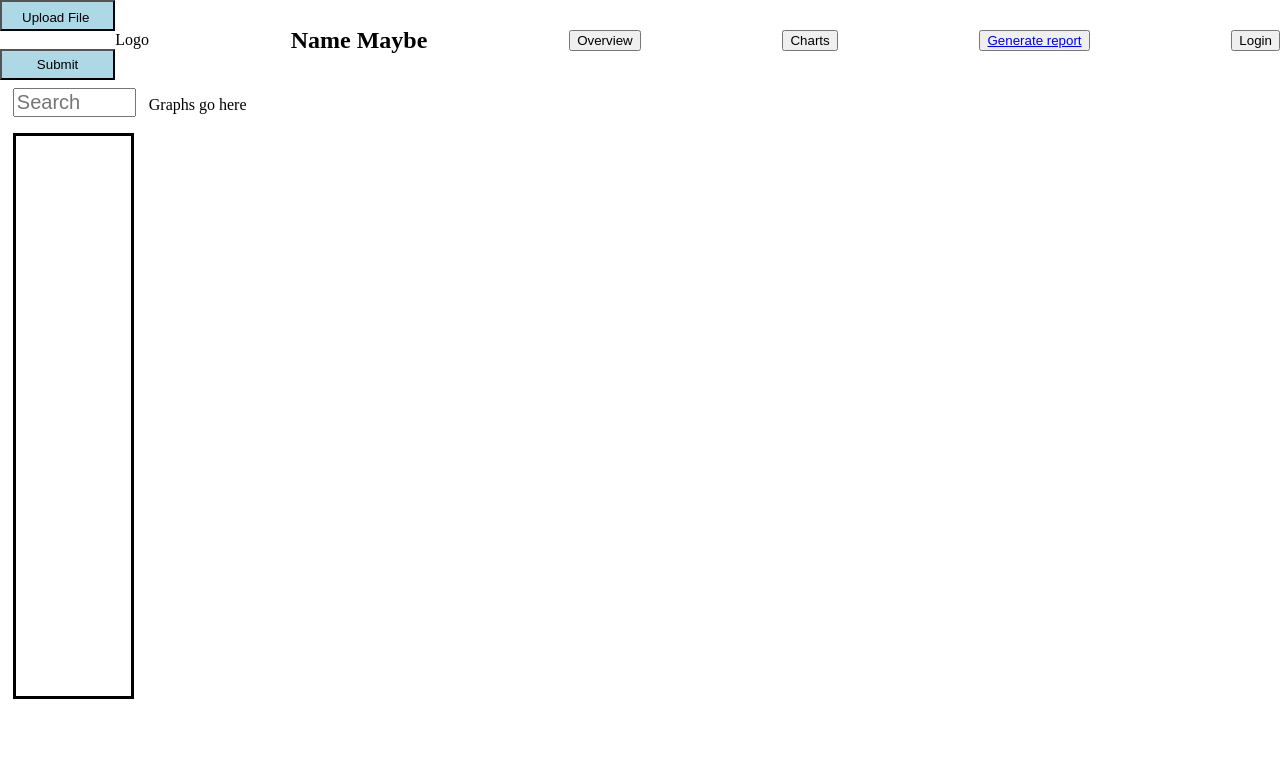
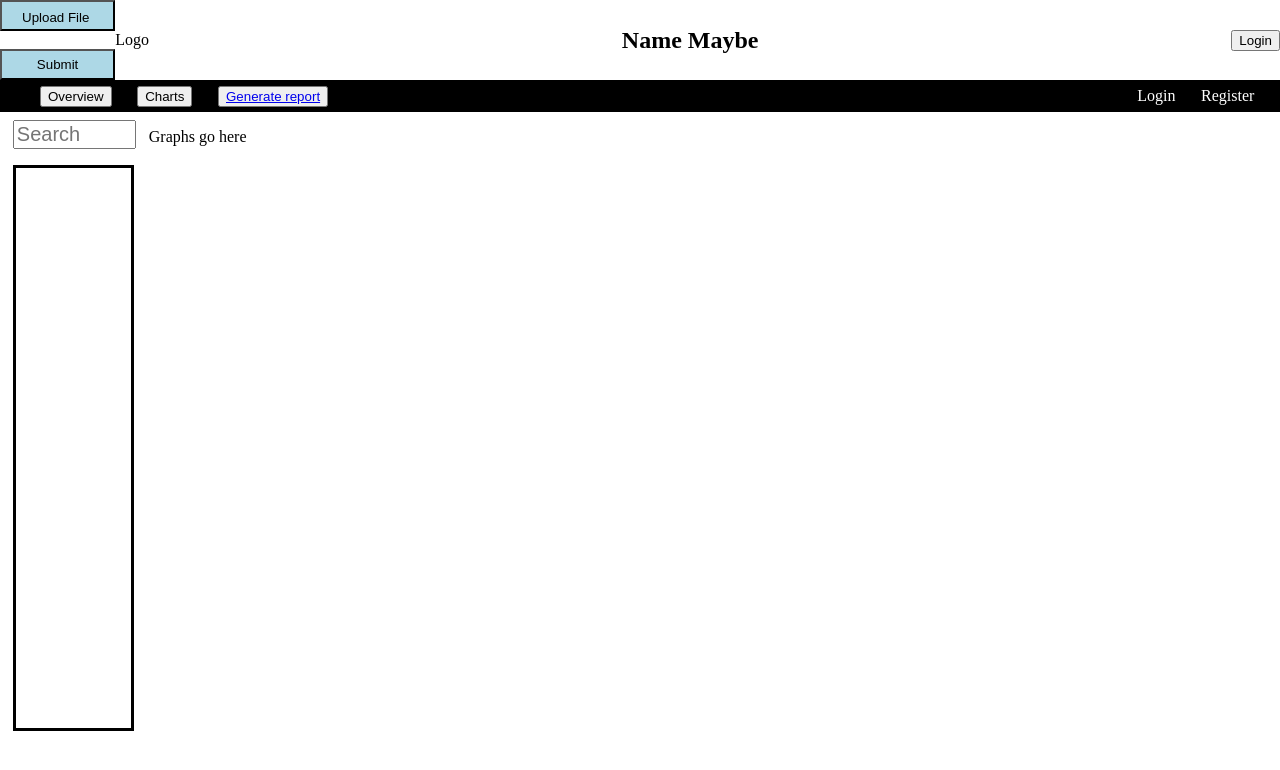
Before and after one commit to relixilon/Advanced, a Vue app: page / in a window 1280 px wide. Shown: the top 770 px of the page. Built offline with nearby package versions, Linux system fonts and the light colour scheme.

Commit message:
Moved buttons to navigation bar Created emit events from bar component to update current component on home

```diff
--- a/src/components/bar.vue
+++ b/src/components/bar.vue
@@ -1,10 +1,13 @@
 <template>
   <div class="bar">
     <ul>
-      <li>Logo</li>
-      <li>Home</li>
-      <li>Charts</li>
-      <li>Other</li>
+      <li><button v-on:click="changeComp('patient-info')">Overview</button></li>
+      <li><button v-on:click="changeComp('graph-slides')">Charts</button></li>
+      <li>
+        <button>
+          <router-link to="/report">Generate report</router-link>
+        </button>
+      </li>
     </ul>
     <ul class="login">
       <li>Login</li>
@@ -16,6 +19,11 @@
 <script>
 export default {
   name: "bar",
+  methods: {
+    changeComp (component) {
+      this.$emit("changeComp", component)
+    }
+  }
 };
 </script>
 
@@ -26,7 +34,7 @@ export default {
   width: 100vw;
   background-color: black;
   color: white;
-  height: 7vh;
+  height: 4vh;
   align-items: center;
   justify-content: space-between;
 }
@@ -47,4 +55,5 @@ li:hover {
 .login {
   order: 1;
 }
+
 </style>
--- a/src/components/home.vue
+++ b/src/components/home.vue
@@ -5,16 +5,15 @@
       <div class="">Logo</div>
     </div>
     <h2 class="name">Name Maybe</h2>
-    <button v-on:click="switchContent('patient-info')">Overview</button>
-    <button v-on:click="switchContent('graph-slides')">Charts</button>
-    <button>
-      <router-link to="/report">Generate report</router-link>
-    </button>
 
     <div class="user">
       <button v-if="!user" v-on:click="f">Login</button>
       <p v-else>{{ user }}</p>
     </div>
+  </div>
+
+  <div class="nav">
+    <bar v-on:change-comp="switchContent"/>
   </div>
 
   <div class="content">
@@ -28,10 +27,11 @@ import FileSubmit from "./fileSubmit.vue";
 import SideSearch from "./sideSearch.vue";
 import PatientInfo from "./patientInfo.vue";
 import GraphSlides from "./graphSlides.vue";
+import Bar from "./bar.vue";
 
 export default {
   name: "home",
-  components: { FileSubmit, SideSearch, PatientInfo, GraphSlides },
+  components: { FileSubmit, SideSearch, Bar, PatientInfo, GraphSlides },
   data() {
     return {
       user: "",
@@ -39,8 +39,7 @@ export default {
     };
   },
   methods: {
-    switchContent: function(component) {
-      console.log(component)
+    switchContent(component) {
       this.currentContent = component;
     }
   },
--- a/src/components/patientInfo.vue
+++ b/src/components/patientInfo.vue
@@ -27,7 +27,7 @@ export default {
 <style scoped>
 .container {
   display: flex;
-  height: 90vh;
+  height: 85vh;
   flex-wrap: wrap;
 }
 </style>
```
